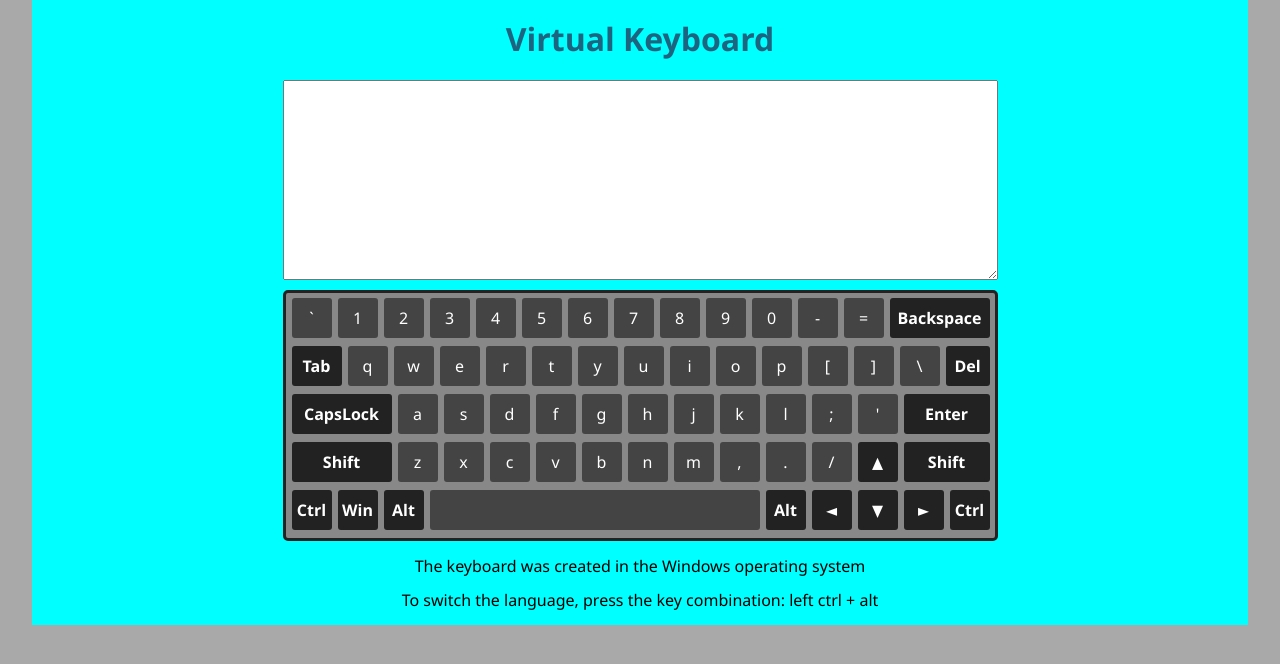
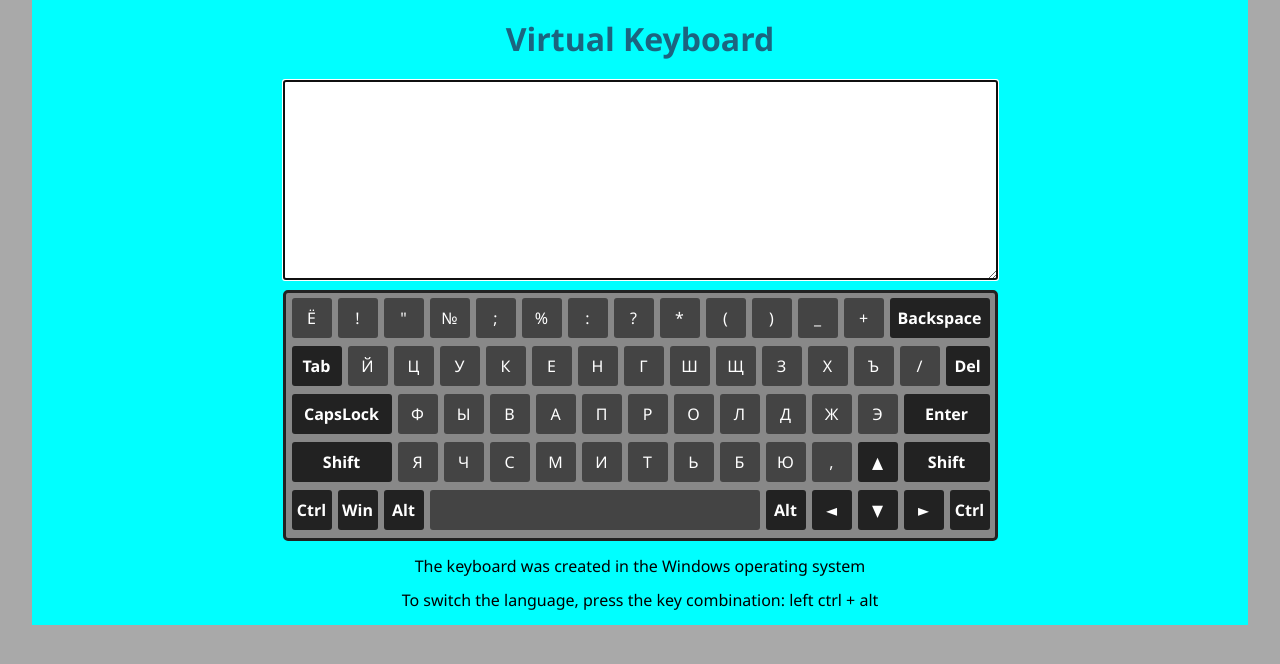
Before and after one commit to atcherdsd/virtual-keyboard, a website built with webpack: page src/index.html in a window 1280 px wide. Both pictures are taken after a click on the element "Tab". Built offline with nearby package versions, Linux system fonts and the light colour scheme.

Commit message:
feat: add mouse events

```diff
--- a/src/assets/style/styles.css
+++ b/src/assets/style/styles.css
@@ -120,13 +120,15 @@ body {
 }
 
 .key:hover {
-    background: #79aa89;
+    background-color: #79aa89;
 }
 .active {
     border-radius: 50px;
+    background: lawngreen;
+}
+.key.active:hover {
     background-color: lawngreen;
 }
-
 .description-os,
 .declaration-lang {
     text-align: center;
--- a/src/index.js
+++ b/src/index.js
@@ -1,4 +1,6 @@
 import './assets/style/styles.css';
+
+//----------1. Create HTML--------------------
 
 let container = document.createElement('div');
 container.className = 'container';
@@ -29,20 +31,43 @@ declarLanguage.className = 'declaration-lang';
 declarLanguage.textContent = 'To switch the language, press the key combination: left ctrl + alt';
 container.append(declarLanguage);
 
+//-----------2. Create init keyboards items---------------
+
+let lang = 'ru';
+let capslockState = false;
+let shiftState = true;
 
 let smallEnKeyList = [96, 49, 50, 51, 52, 53, 54, 55, 56, 57, 48, 45, 61, 8,
     9, 113, 119, 101, 114, 116, 121, 117, 105, 111, 112, 91, 93, 92, 46,
     20, 97, 115, 100, 102, 103, 104, 106, 107, 108, 59, 39, 13,
     16, 122, 120, 99, 118, 98, 110, 109, 44, 46, 47, 38, 16,
-    17, 91, 18, 32, 18, 37, 40, 39, 17]; //48
+    17, 91, 18, 32, 18, 37, 40, 39, 17];
+
+let shiftEnKeyList = [126, 33, 64, 35, 36, 37, 94, 38, 42, 40, 41, 95, 43, 8,
+    9, 113, 119, 101, 114, 116, 121, 117, 105, 111, 112, 123, 125, 124, 46,
+    20, 97, 115, 100, 102, 103, 104, 106, 107, 108, 58, 34, 13,
+    16, 122, 120, 99, 118, 98, 110, 109, 60, 62, 63, 38, 16,
+    17, 91, 18, 32, 18, 37, 40, 39, 17];
+
+let smallRuKeyList = [1105, 49, 50, 51, 52, 53, 54, 55, 56, 57, 48, 45, 61, 8,
+    9, 1081, 1094, 1091, 1082, 1077, 1085, 1075, 1096, 1097, 1079, 1093, 1098, 92, 46,
+    20, 1092, 1099, 1074, 1072, 1087, 1088, 1086, 1083, 1076, 1078, 1101, 13,
+    16, 1103, 1095, 1089, 1084, 1080, 1090, 1100, 1073, 1102, 46, 38, 16,
+    17, 91, 18, 32, 18, 37, 40, 39, 17];
+
+let shiftRuKeyList = [1105, 33, 34, 8470, 59, 37, 58, 63, 42, 40, 41, 95, 43, 8,
+    9, 1081, 1094, 1091, 1082, 1077, 1085, 1075, 1096, 1097, 1079, 1093, 1098, 47, 46,
+    20, 1092, 1099, 1074, 1072, 1087, 1088, 1086, 1083, 1076, 1078, 1101, 13,
+    16, 1103, 1095, 1089, 1084, 1080, 1090, 1100, 1073, 1102, 44, 38, 16,
+    17, 91, 18, 32, 18, 37, 40, 39, 17];
 
 let backspace, tab, del, capslock, enter, shiftLeft, arrowUp, shiftRight,
     ctrlLeft, win, altLeft, space, altRight, arrowLeft, arrowDown, arrowRight, ctrlRight;
 
-document.onkeydown = function(event) {
-     //console.log(event);
-     smallEnKeyList.push(event.keyCode);
-     console.log(smallEnKeyList);
+document.onkeypress = function(event) {
+     console.log(event);
+     shiftEnKeyList.push(event.charCode);
+     //console.log(shiftEnKeyList);
 }
 
 function initChars(){
@@ -51,7 +76,21 @@ function initChars(){
         if (i == 14 || i == 29 || i == 42 || i == 55) {
             outChars += '<div class="row"></div>';
         }
-        outChars += '<div class="key">'+ String.fromCharCode(smallEnKeyList[i]) + '</div>';
+        if (lang == 'en')
+            if (!capslockState)
+                shiftState ? (outChars += '<div class="key">'+ String.fromCharCode(shiftEnKeyList[i]).toUpperCase() + '</div>')
+                : (outChars += '<div class="key">'+ String.fromCharCode(smallEnKeyList[i]) + '</div>');
+            else
+                shiftState ? (outChars += '<div class="key">'+ String.fromCharCode(shiftEnKeyList[i]).toLowerCase() + '</div>')
+                : (outChars += '<div class="key">'+ String.fromCharCode(smallEnKeyList[i]).toUpperCase() + '</div>');
+
+        else if (lang == 'ru')
+            if (!capslockState)
+                shiftState ? (outChars += '<div class="key">'+ String.fromCharCode(shiftRuKeyList[i]).toUpperCase() + '</div>')
+                : (outChars += '<div class="key">'+ String.fromCharCode(smallRuKeyList[i]) + '</div>');
+            else
+                shiftState ? (outChars += '<div class="key">'+ String.fromCharCode(shiftRuKeyList[i]).toLowerCase() + '</div>')
+                : (outChars += '<div class="key">'+ String.fromCharCode(smallRuKeyList[i]).toUpperCase() + '</div>');
     }
     document.querySelector('.body-keyboard').innerHTML = outChars;
 
@@ -78,18 +117,9 @@ function initChars(){
     shiftLeft = document.querySelector('.key:nth-child(46)');
     shiftLeft.innerHTML = 'Shift';
     shiftLeft.classList.add('shift-left');
-
-    arrowUp = document.querySelector('.key:nth-child(57)');
-    arrowUp.innerHTML = '▲';
-    arrowUp.classList.add('arrow-up');
-
     shiftRight = document.querySelector('.key:nth-child(58)');
     shiftRight.innerHTML = 'Shift';
     shiftRight.classList.add('shift-right');
-
-    ctrlLeft = document.querySelector('.key:nth-child(60)');
-    ctrlLeft.innerHTML = 'Ctrl';
-    ctrlLeft.classList.add('ctrl-left');
 
     win = document.querySelector('.key:nth-child(61)');
     win.innerHTML = 'Win';
@@ -98,29 +128,75 @@ function initChars(){
     altLeft = document.querySelector('.key:nth-child(62)');
     altLeft.innerHTML = 'Alt';
     altLeft.classList.add('alt-left');
+    altRight = document.querySelector('.key:nth-child(64)');
+    altRight.innerHTML = 'Alt';
+    altRight.classList.add('alt-right');
+
+    ctrlLeft = document.querySelector('.key:nth-child(60)');
+    ctrlLeft.innerHTML = 'Ctrl';
+    ctrlLeft.classList.add('ctrl-left');
+    ctrlRight = document.querySelector('.key:nth-child(68)');
+    ctrlRight.innerHTML = 'Ctrl';
+    ctrlRight.classList.add('ctrl-right');
 
     space = document.querySelector('.key:nth-child(63)');
     space.classList.add('space');
 
-    altRight = document.querySelector('.key:nth-child(64)');
-    altRight.innerHTML = 'Alt';
-    altRight.classList.add('alt-right');
-
+    arrowUp = document.querySelector('.key:nth-child(57)');
+    arrowUp.innerHTML = '▲';
+    arrowUp.classList.add('arrow-up');
     arrowLeft = document.querySelector('.key:nth-child(65)');
     arrowLeft.innerHTML = '◄';
     arrowLeft.classList.add('arrow-left');
-
     arrowDown = document.querySelector('.key:nth-child(66)');
     arrowDown.innerHTML = '▼';
     arrowDown.classList.add('arrow-down');
-
     arrowRight = document.querySelector('.key:nth-child(67)');
     arrowRight.innerHTML = '►';
     arrowRight.classList.add('arrow-right');
-
-    ctrlRight = document.querySelector('.key:nth-child(68)');
-    ctrlRight.innerHTML = 'Ctrl';
-    ctrlRight.classList.add('ctrl-right');
 }
 
 initChars();
+
+//--------------3. Add active class for keys-------------
+
+window.addEventListener('DOMContentLoaded', () => {
+    textArea.focus();
+  });
+
+const keys = document.querySelectorAll('.key');
+const specialKey = [backspace, tab, del, capslock, enter, shiftRight, shiftLeft,
+    ctrlRight, ctrlLeft, win, altRight, altLeft];
+
+keys.forEach(item => item.addEventListener('mousedown', (event) => {
+    item.classList.add('active');
+    if (!specialKey.includes(item))
+        textArea.value += item.innerHTML;
+    manageSpecialKey(item, textArea);
+}));
+keys.forEach(item => item.addEventListener('mouseup', () => {
+    item.classList.remove('active');
+    textArea.focus();
+}));
+
+keys.forEach(item => item.addEventListener('keydown', (event) => {
+    item.classList.add('active');
+    textArea.value += item.innerHTML;
+}));
+keys.forEach(item => item.addEventListener('keyup', () => {
+    item.classList.remove('active');
+}));
+
+const manageSpecialKey = (key, textarea) => {
+    if (key.classList.contains('backspace'))
+        textarea.setRangeText('', textarea.selectionStart - 1, textarea.selectionEnd);
+    else if (key.classList.contains('del'))
+        textarea.setRangeText('', textarea.selectionStart, textarea.selectionEnd + 1);
+    else if (key.classList.contains('enter'))
+        textarea.value += '\n';
+    else if (key.classList.contains('tab'))
+        textarea.value += '\t';
+    else if (key.classList.contains('capslock'))
+        return textarea.value;
+    return textarea.value;
+};
```
